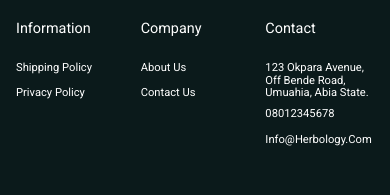
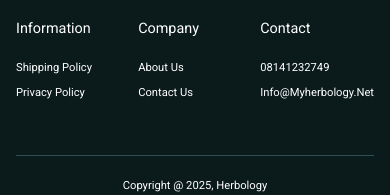
Before and after one commit to ejim11/herbology, a Next.js app: page / in a window 390 px wide. Shown: the part 5488-5683 px from the top of the page. Built offline with nearby package versions, Linux system fonts and the light colour scheme.

Commit message:
✅ updated the phone number and email

```diff
--- a/data/footerLinkData.ts
+++ b/data/footerLinkData.ts
@@ -33,15 +33,15 @@ export const footerLinksData: FooterLinkData[] = [
   },
   {
     title: "Contact",
-    texts: ["123 Okpara Avenue, Off Bende Road, Umuahia, Abia State."],
+    // texts: ["123 Okpara Avenue, Off Bende Road, Umuahia, Abia State."],
     links: [
       {
-        text: "08012345678",
-        link: "tel:08012345678",
+        text: " 08141232749",
+        link: "tel: 08141232749",
       },
       {
-        text: "info@herbology.com",
-        link: "mailto:info@herbology.com",
+        text: "info@myherbology.net",
+        link: "mailto:info@myherbology.net",
       },
     ],
   },
```
